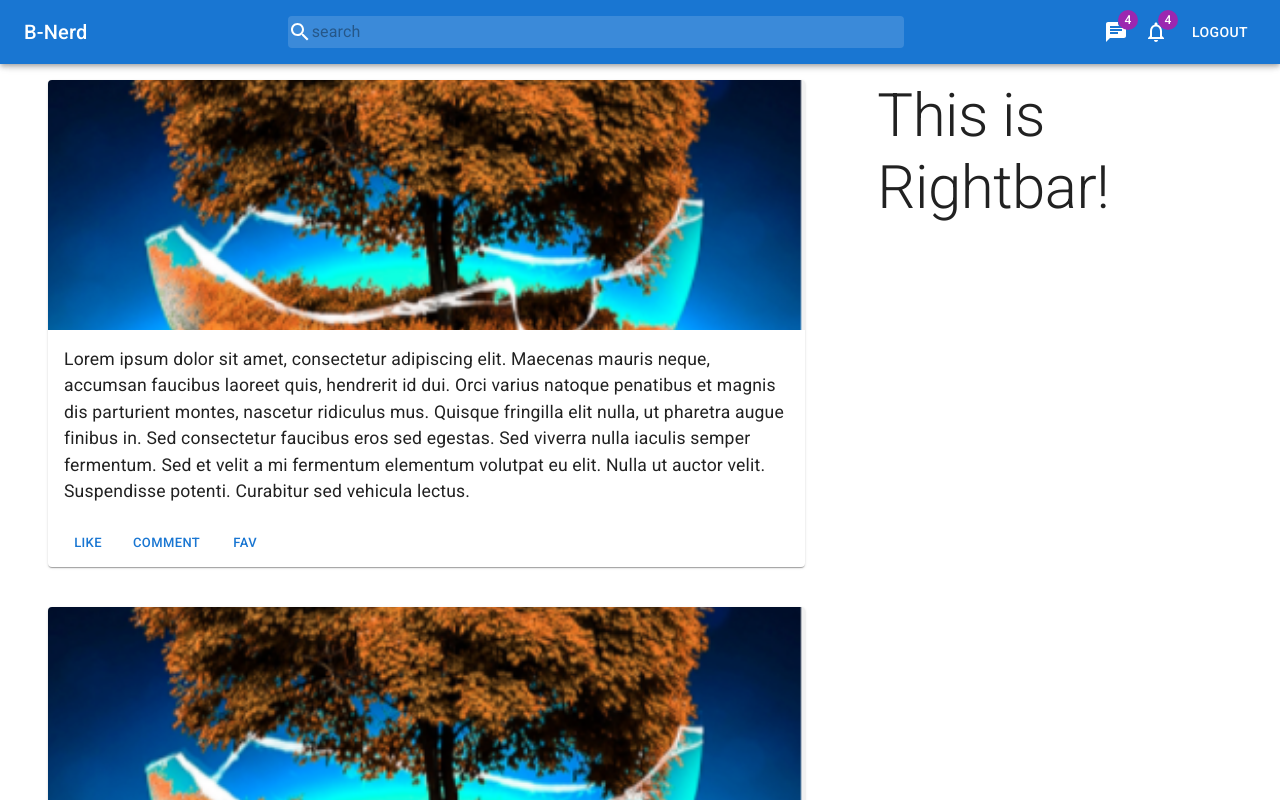
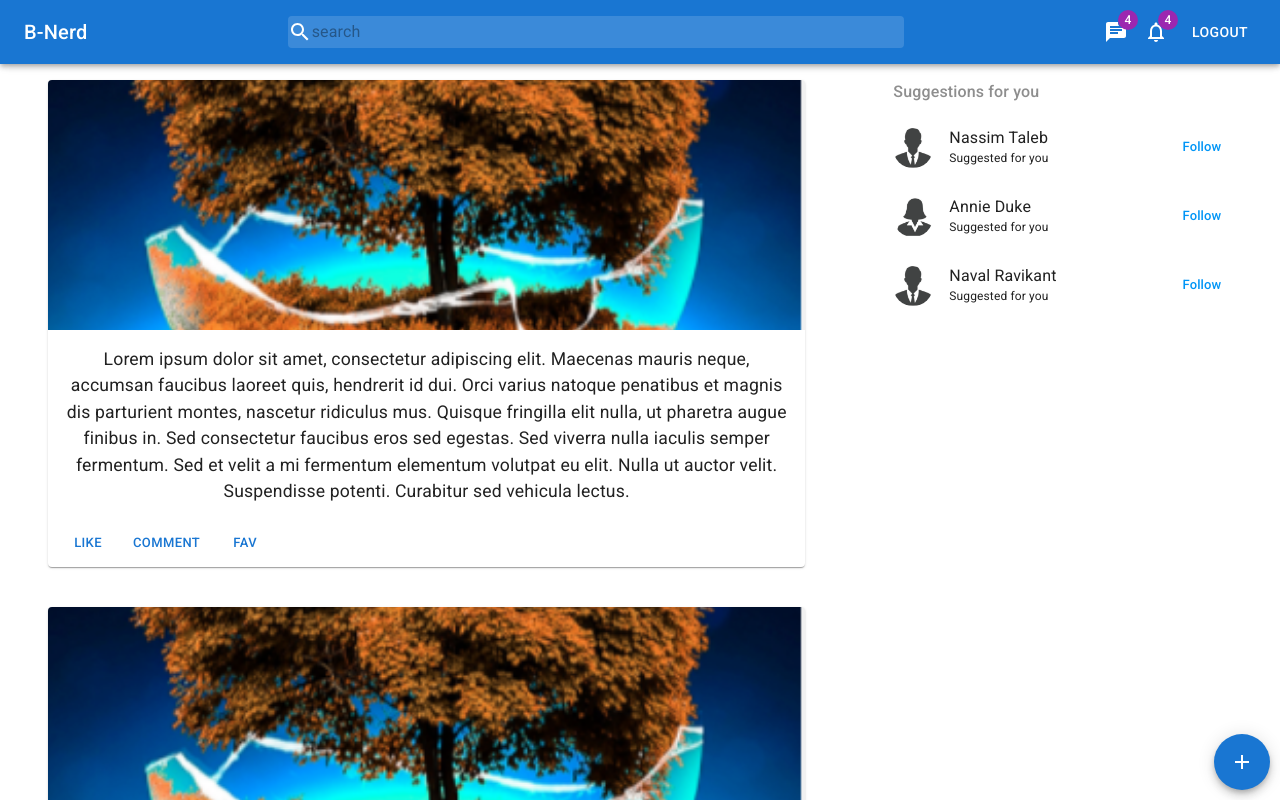
Before and after one commit to SushantKhanal/BookNerdFE, a React (Create React App) app: page / in a window 1280 px wide. Shown: the top 800 px of the page. Built offline with nearby package versions, Linux system fonts and the light colour scheme.

Commit message:
design add porst and right bar features

```diff
--- a/src/App.jsx
+++ b/src/App.jsx
@@ -2,32 +2,15 @@ import './App.css';
 import { Routes, Route } from 'react-router-dom';
 import Home from './components/Home/Home';
 import AddPost from './screens/AddPost/AddPost';
-import { CssBaseline, Grid } from '@mui/material';
-import NavBar from "./components/Navbar/Navbar";
-import Feed from './components/Feed/Feed';
-import Rightbar from './components/Rightbar/RightBar';
 
 function App() {
   return (
-    // <div className="App">
-    //   <Routes>
-    //     <Route path="/" element={<Home/>} />
-    //     <Route path="/addPost" element={<AddPost/>} />
-    //   </Routes>
-    // </div>
-
-    <>
-      <CssBaseline/>
-      <NavBar/>
-      <Grid container>
-        <Grid item sm={8} xs={12}>
-          <Feed/>
-        </Grid>
-        <Grid item sm={4}>
-          <Rightbar/>
-        </Grid>
-      </Grid>
-    </>
+    <div className="App">
+      <Routes>
+        <Route path="/" element={<Home/>} />
+        {/* <Route path="/addPost" element={<AddPost/>} /> */}
+      </Routes>
+    </div>
   );
 }
 
--- /dev/null
+++ b/src/components/AddPost/AddPostFAB/AddPostFAB.jsx
@@ -0,0 +1,20 @@
+import Fab from '@mui/material/Fab';
+import AddIcon from '@mui/icons-material/Add';
+import { StyledFAB } from './AddPostFABStyles';
+import { useState } from 'react';
+import AddPostModal from '../AddPostModal/AddPostModal';
+
+const AddPostFAB = () => {
+    const [openModal, setOpenModal] = useState(false);
+    return (
+        <>
+            <StyledFAB color="primary" aria-label="add" onClick={() => setOpenModal(true)}>
+                <AddIcon />
+            </StyledFAB>
+            <AddPostModal openModal={openModal} setOpenModal={(state) => {setOpenModal(state)}}/>
+        </>
+
+    )
+}
+
+export default AddPostFAB;
--- /dev/null
+++ b/src/components/AddPost/AddPostFAB/AddPostFABStyles.js
@@ -0,0 +1,8 @@
+import Fab from '@mui/material/Fab';
+import { styled } from '@mui/material/styles';
+
+export const StyledFAB = styled(Fab)(({ theme }) => ({
+    position: 'fixed',
+    bottom: 10,
+    right: 10
+}));
--- /dev/null
+++ b/src/components/AddPost/AddPostModal/AddPostModal.jsx
@@ -0,0 +1,49 @@
+import { Button, MenuItem, Modal, TextField } from '@mui/material';
+import { StyledContainer, StyledForm, StyledItem } from './AddPostModalStyles';
+
+const AddPostModal = ({openModal, setOpenModal}) => {
+    return (
+        <>
+            <Modal open={openModal}>
+                <StyledContainer>
+                    <StyledForm autoComplete="off">
+                        <StyledItem>
+                            <TextField
+                                id="standard-basic"
+                                label="Author"
+                                variant="standard"
+                                size="small"
+                                style={{width:'100%'}}
+                            />
+                        </StyledItem>
+                        <StyledItem>
+                            <TextField
+                                id="standard-multiline-static"
+                                label="Enlighten us with the quote..."
+                                multiline
+                                rows={3}
+                                variant="standard"
+                                style={{width:'100%'}}
+                            />
+                        </StyledItem>
+                        <StyledItem>
+                            <TextField
+                                id="standard-basic"
+                                label="Book"
+                                variant="standard"
+                                size="small"
+                                style={{width:'100%'}}
+                            />
+                        </StyledItem>
+                        <StyledItem style={{marginTop: 40}}>
+                            <Button variant="outlined" color="primary" style={{marginRight: 20}} onClick={()=>{setOpenModal(false);}}>Create Post</Button>
+                            <Button variant="outlined" color="secondary" onClick={() => setOpenModal(false)}>Cancel</Button>
+                        </StyledItem>
+                    </StyledForm>
+                </StyledContainer>
+            </Modal>
+        </>
+    )
+}
+
+export default AddPostModal;
--- /dev/null
+++ b/src/components/AddPost/AddPostModal/AddPostModalStyles.js
@@ -0,0 +1,27 @@
+import { Container } from '@mui/material';
+import { styled } from '@mui/material/styles';
+
+export const StyledContainer = styled(Container)(({ theme }) => ({
+    // maxWidth: '500px!important',
+    width: 500,
+    height: 400,
+    backgroundColor: 'white',
+    position: 'absolute',
+    top: 0,
+    bottom: 0,
+    left: 0,
+    right: 0,
+    margin: 'auto',
+    [theme.breakpoints.down("sm")]: {
+        width: "100vw",
+        height: "100vh"
+    }
+}));
+
+export const StyledForm = styled('form')(({ theme }) => ({
+    padding: theme.spacing(2)
+}));
+
+export const StyledItem = styled('div')(({ theme }) => ({
+    marginBottom: theme.spacing(3)
+}));
--- a/src/components/Feed/Post/Post.jsx
+++ b/src/components/Feed/Post/Post.jsx
@@ -1,10 +1,9 @@
-import { Button, CardActionArea, CardActions, CardContent, Typography } from "@mui/material"
+import { Button, CardActions, CardContent, Typography } from "@mui/material"
 import { StyledCard, StyledCardMedia } from "./PostStyles";
 
 const Post = () => {
     return (
         <StyledCard>
-            <CardActionArea>
                 <StyledCardMedia
                     image={require('../../../assets/preety.png')}
                     title="My Post"
@@ -23,7 +22,6 @@ const Post = () => {
                     <Button size="small" color="primary">Comment</Button>
                     <Button size="small" color="primary">Fav</Button>
                 </CardActions>
-            </CardActionArea>
         </StyledCard>
     )
 }
--- a/src/components/Home/Home.js
+++ b/src/components/Home/Home.js
@@ -1,25 +1,37 @@
+import { CssBaseline, Grid } from '@mui/material';
 import React from 'react';
 import { useState } from 'react';
 import SignIn from '../../screens/Authentication/SignIn/SignIn';
 import SignOut from '../../screens/Authentication/SignOut/SignOut';
 import { updateLocalStorageUserData } from '../../utils/localStorageService';
+import AddPostFAB from '../AddPost/AddPostFAB/AddPostFAB';
+import Feed from '../Feed/Feed';
+import Navbar from '../Navbar/Navbar';
+import Rightbar from '../Rightbar/RightBar';
 
 const Home = () => {
 
-    let [isLoggedIn, setLoggedIn] = useState();
+    // let [isLoggedIn, setLoggedIn] = useState();
 
-    const changeLoggedInStateHandler = (data, state) => {
-      updateLocalStorageUserData(data, state);
-      setLoggedIn(state);
-    }
+    // const changeLoggedInStateHandler = (data, state) => {
+    //   updateLocalStorageUserData(data, state);
+    //   setLoggedIn(state);
+    // }
 
     return (
-            <div>
-                {
-                    isLoggedIn ? <SignOut changeLoggedInStateHandler={(data, state) => changeLoggedInStateHandler(data, state)}/> :
-                    <SignIn changeLoggedInStateHandler={(data, state) => changeLoggedInStateHandler(data, state)}/>
-                }
-            </div>
+        <>
+            <CssBaseline/>
+            <Navbar/>
+            <Grid container>
+                <Grid item md={8} xs={12}>
+                    <Feed/>
+                </Grid>
+                <Grid item md={4}>
+                    <Rightbar/>
+                </Grid>
+            </Grid>
+            <AddPostFAB/>
+        </>
         );
     }
 
--- a/src/components/Rightbar/RightBar.jsx
+++ b/src/components/Rightbar/RightBar.jsx
@@ -1,14 +1,59 @@
-//Online Friends(profile pic)
-//Authors(names)
-//Books(Gallery)
-
-import { Typography } from "@mui/material";
-import { StyledContainer } from "./RightBarStyles";
+import { Avatar, ListItem, ListItemAvatar, ListItemText, Typography } from "@mui/material";
+import { Box } from "@mui/system";
+import { StyledContainer, StyledTitle, StyledLink } from "./RightBarStyles";
+import List from '@mui/material/List';
 
 const Rightbar = () => {
     return (
         <StyledContainer>
-            <Typography variant="h2">This is Rightbar!</Typography>
+            <StyledTitle>Suggestions for you</StyledTitle>
+            <List sx={{ width: '100%', maxWidth: 360, bgcolor: 'background.paper' }}>
+                <ListItem alignItems="flex-start"
+                secondaryAction={
+                    <StyledLink underline="hover">
+                        Follow
+                    </StyledLink>
+                }>
+                    <ListItemAvatar>
+                        <Avatar alt="Remy Sharp" src={require("../../assets/avatars/avatar1.png")} />
+                    </ListItemAvatar>
+                    <ListItemText primary="Nassim Taleb"
+                    secondary={
+                        <Typography variant="body2" sx={{fontSize: 12}}>Suggested for you</Typography>
+                    }/>
+                </ListItem>
+
+                <ListItem alignItems="flex-start"
+                secondaryAction={
+                    <StyledLink underline="hover">
+                        Follow
+                    </StyledLink>
+                }>
+                    <ListItemAvatar>
+                        <Avatar alt="Remy Sharp" src={require("../../assets/avatars/avatar2.png")} />
+                    </ListItemAvatar>
+                    <ListItemText primary="Annie Duke"
+                    secondary={
+                        <Typography variant="body2" sx={{fontSize: 12}}>Suggested for you</Typography>
+                    }/>
+                </ListItem>
+
+                <ListItem alignItems="flex-start"
+                secondaryAction={
+                    <StyledLink underline="hover">
+                        Follow
+                    </StyledLink>
+                }>
+                    <ListItemAvatar>
+                        <Avatar alt="Remy Sharp" src={require("../../assets/avatars/avatar1.png")} />
+                    </ListItemAvatar>
+                    <ListItemText primary="Naval Ravikant"
+                    secondary={
+                        <Typography variant="body2" sx={{fontSize: 12}}>Suggested for you</Typography>
+                    }/>
+                </ListItem>
+
+            </List>
         </StyledContainer>
     )
 }
--- a/src/components/Rightbar/RightBarStyles.js
+++ b/src/components/Rightbar/RightBarStyles.js
@@ -1,6 +1,30 @@
-import { Container } from '@mui/material';
+import { Container, Typography } from '@mui/material';
 import { styled } from '@mui/material/styles';
 
 export const StyledContainer = styled(Container)(({ theme }) => ({
-    paddingTop: theme.spacing(10)
+    // marginTop: theme.spacing(20),
+    paddingTop: theme.spacing(10),
+    position: 'sticky',
+    top: 0,
+    [theme.breakpoints.down("md")]: {
+        display: 'none'
+    }
 }));
+
+export const StyledTitle = styled(Typography)(({ theme }) => ({
+    fontSize: 16,
+    fontWeight: 500,
+    color: '#8E8E8E',
+    textAlign: 'left',
+    marginLeft: theme.spacing(2)
+}));
+
+export const StyledLink = styled(Typography)(({ theme }) => ({
+    fontWeight: 500,
+    color: '#0095f6',
+    fontSize: 13,
+    marginLeft: theme.spacing(5),
+    '&:hover': {
+        cursor: 'pointer!important'
+    },
+}));
```
Also changed, not shown: src/assets/avatars/avatar1.png (added), src/assets/avatars/avatar2.png (added).
